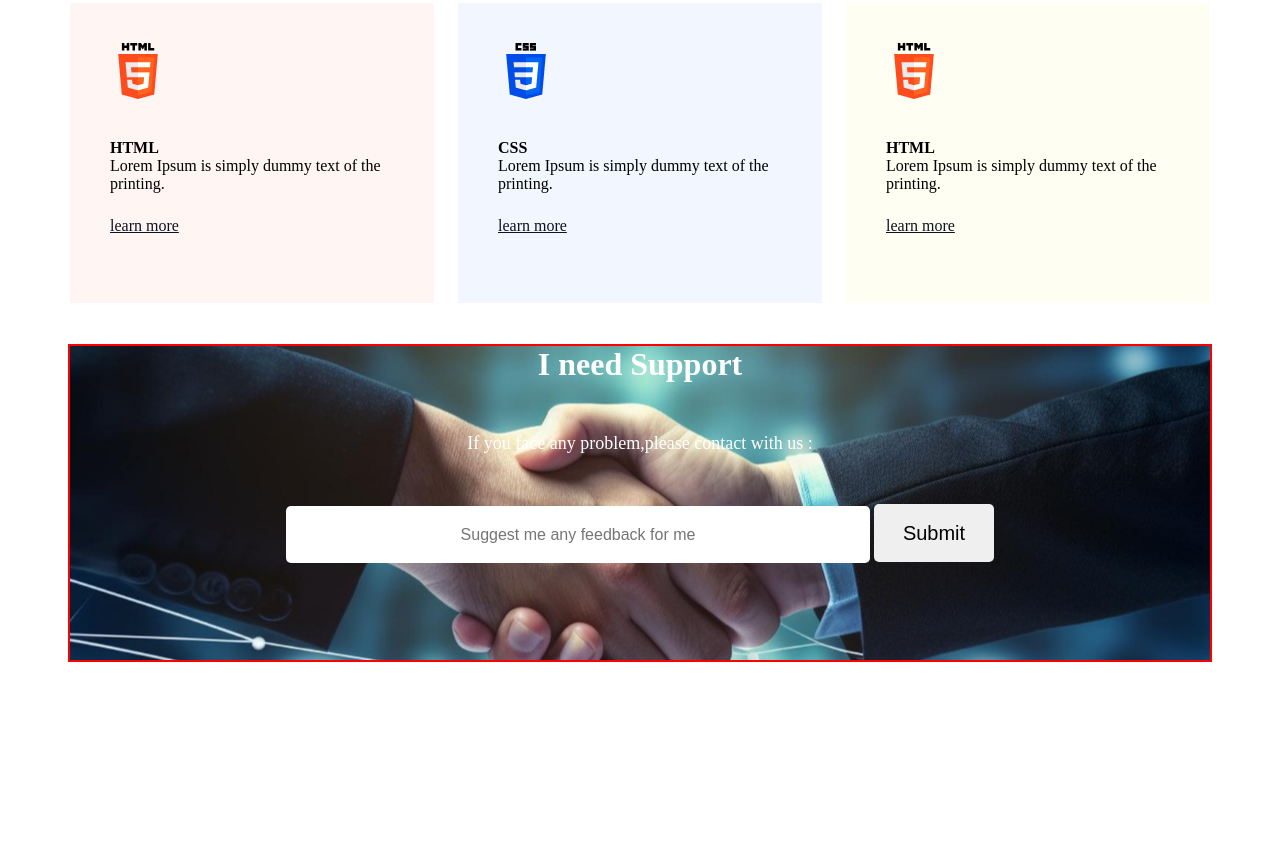
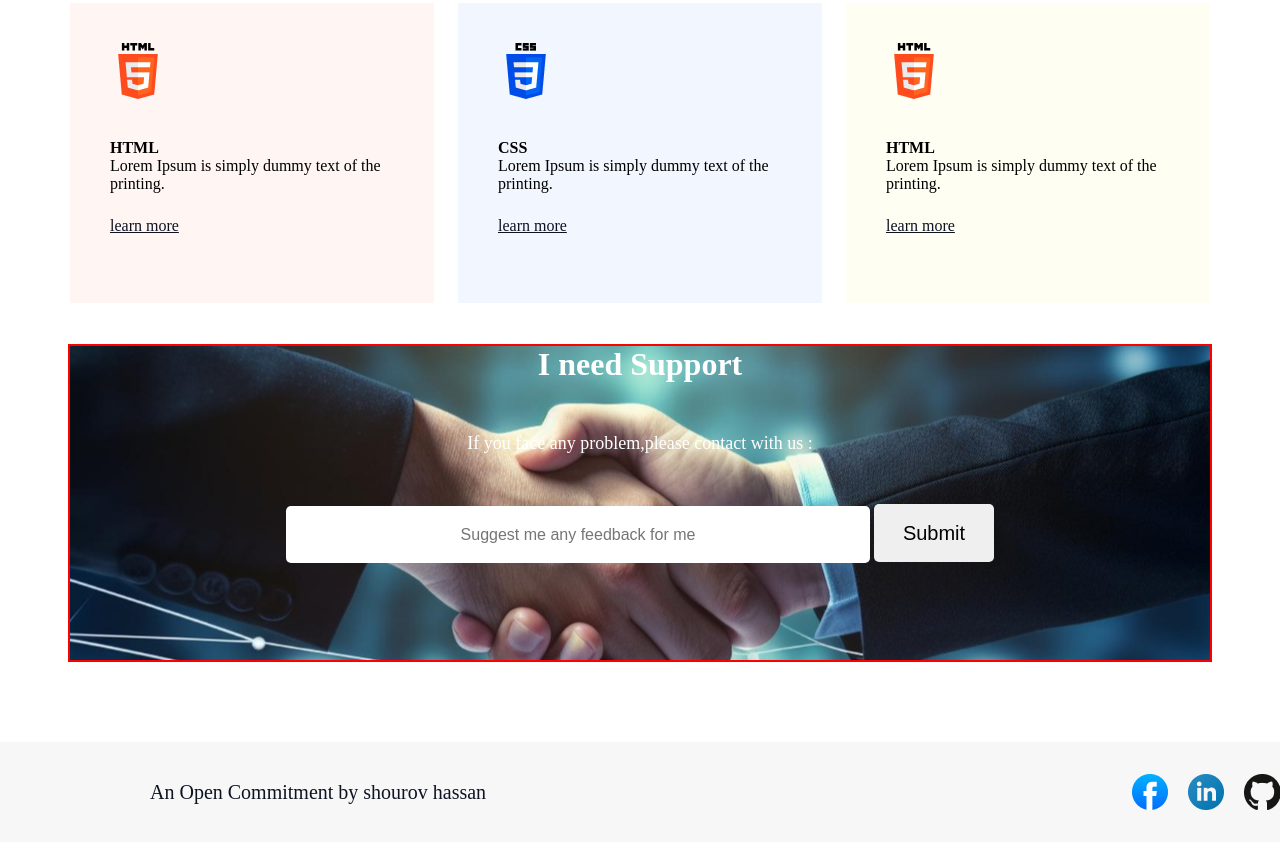
Before and after one commit to shourov630/ash-1, a plain HTML site: page index.html in a window 1280 px wide. Shown: the part 3186-4028 px from the top of the page. Before the commit the page ends 3848 px from the top, so only its background shows below. Drawn offline with Linux system fonts and the light colour scheme.

Commit message:
all done

```diff
--- a/index.html
+++ b/index.html
@@ -136,5 +136,23 @@
             </div>
         </section>
     </main>
+
+    <footer class="last">
+        <div class="last-text">
+            <p class="last-p">An Open Commitment by shourov hassan</p>
+        </div>
+        <div class="i-con">
+            <div>
+                <a href="https://www.facebook.com/shoutov.hassan"><img src="assets/facebook.png"></a>
+            </div>
+            <div>
+                <a href="https://bd.linkedin.com/"><img src="assets/linkedin-icon 1.png"></a>
+            </div>
+            <div>
+                <a href="https://github.com/shourov630"><img src="assets/github.png"></a>
+                </a>
+            </div>
+        </div>
+    </footer>
 </body>
 </html>
```
